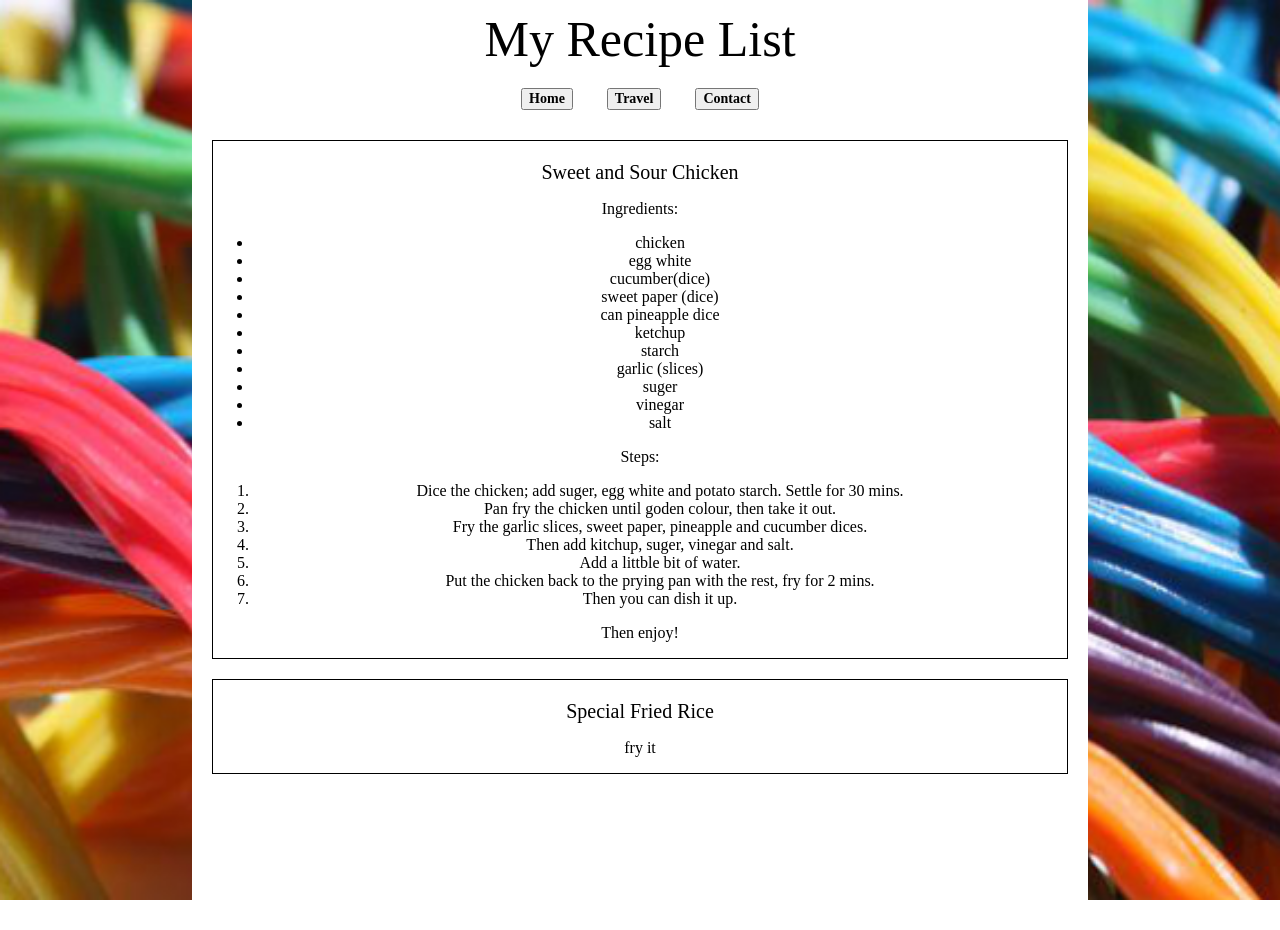
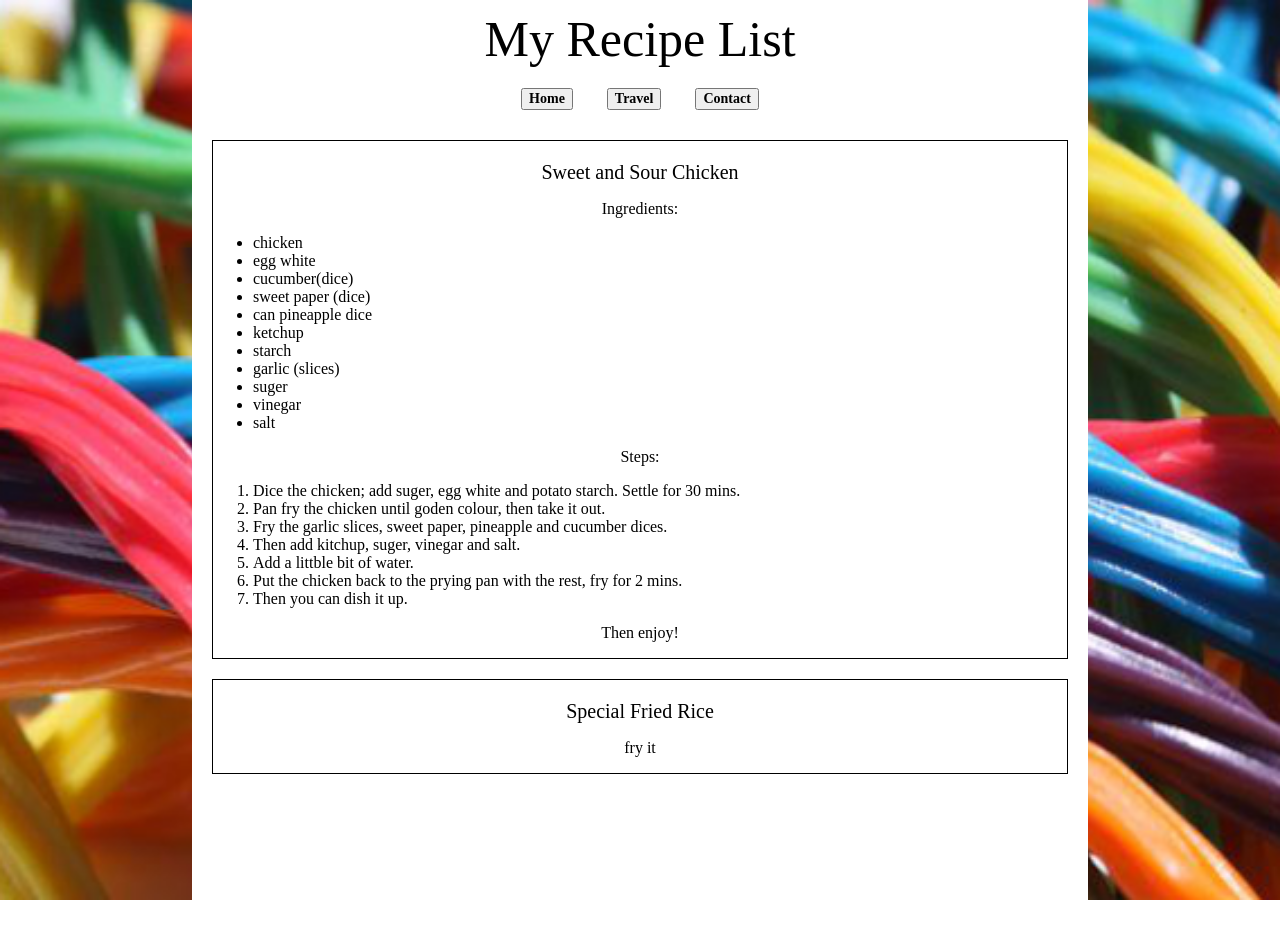
Before and after one commit to WenniAlexander/Website, a Jekyll site: the page built from food/index.html, in a window 1280 px wide. Built offline with Jekyll 4.4.1, drawn with Linux system fonts in a browser that asks for light colours; some web fonts are replaced.

Commit message:
Update food.css

```diff
--- a/css/food.css
+++ b/css/food.css
@@ -82,7 +82,7 @@ h2.recipe {
     margin-bottom: 20px;
 }
 
-.recipe ul,
-.recipe ol {
+ul,
+ol {
     text-align: left;
 }
```
